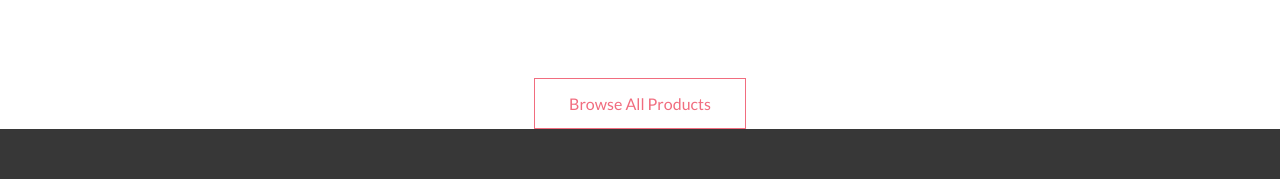
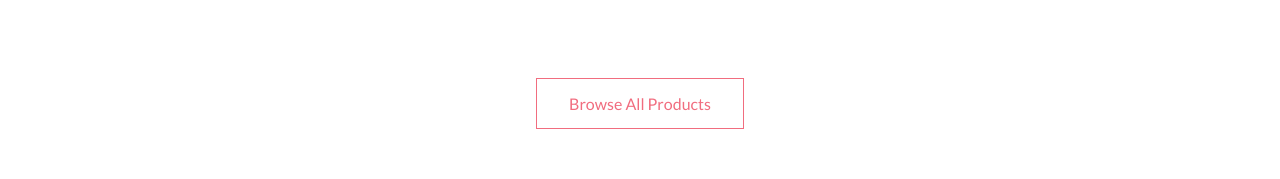
Before and after one commit to solidados/shop_online, a plain HTML site: page index.html in a window 1280 px wide. Shown: the part 2813-2992 px from the top of the page. Drawn offline with nearby package versions, Linux system fonts and the light colour scheme.

Commit message:
new div for BrowseAllProducts btn & some margin-bottom for it

```diff
--- a/index.html
+++ b/index.html
@@ -12,7 +12,7 @@
     <script src="https://kit.fontawesome.com/50824d5f80.js" crossorigin="anonymous"></script>
     <script src="//code.jquery.com/jquery-1.10.2.js"></script>
     <script>
-    $(function(){
+        $(function() {
             $("#header").load("header.html");
             $("#upper_footer").load("upper_footer.html")
             $("#footer").load("footer.html");
@@ -180,8 +180,9 @@
                         </a>
                     </div>
                 </div>
-
+                <div class="container all__products-btn">
                     <a href="#" class="button-allProduct">Browse All Products</a>
+                </div>
             </div>
         </section>
 
--- a/styles/style.scss
+++ b/styles/style.scss
@@ -442,6 +442,11 @@
                 color: #f16d7f;
             }
         }
+        .all__products-btn {
+            display: flex;
+            justify-content: center;
+            align-items: center;
+            margin-bottom: 95.5px;
             .button-allProduct {
                 display: block;
                 text-align: center;
@@ -459,6 +464,7 @@
                 color: whitesmoke;
                 border: 1px solid #f16d7f;
                 background-color: #f16d7f;
+            }
         }
     }
 
```
Also changed, not shown: styles/style.css, 1 other file. Lines whose indentation alone changed are shown as unchanged.
